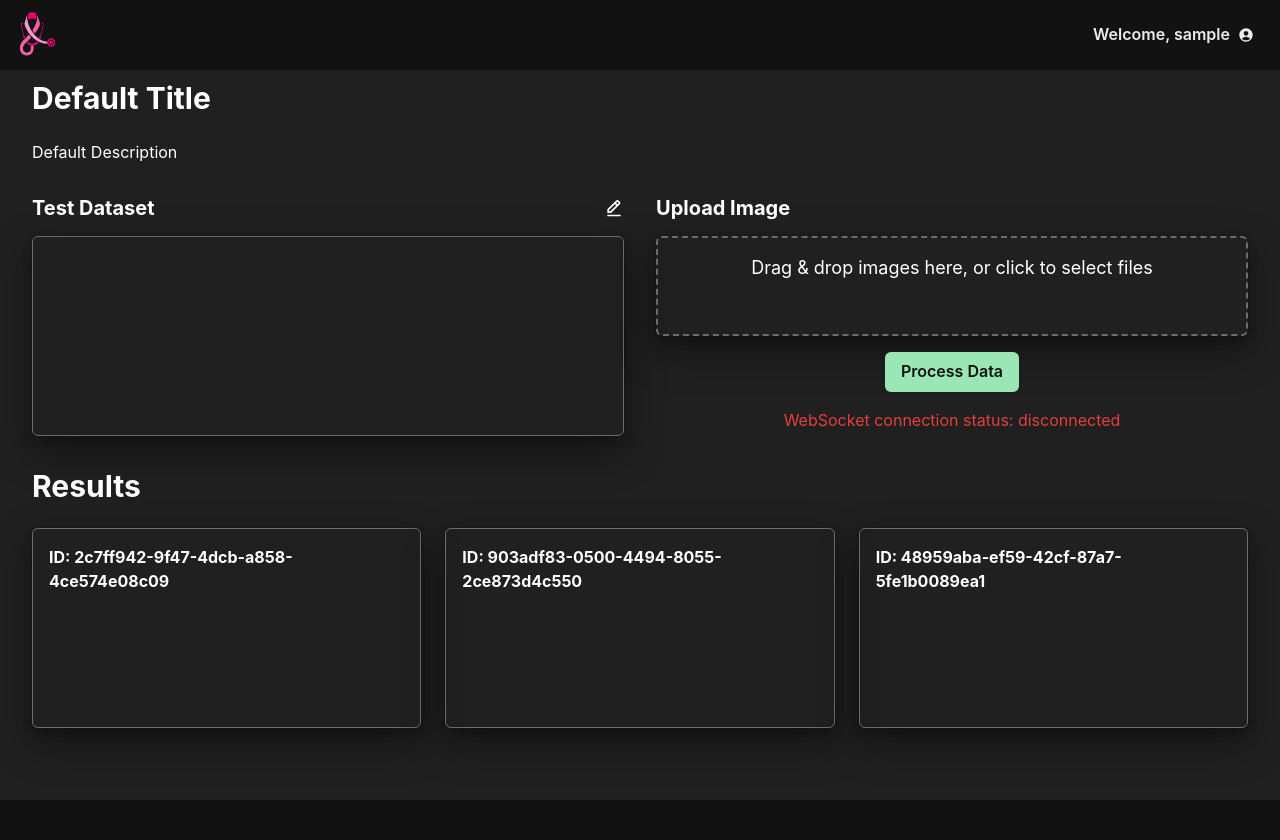
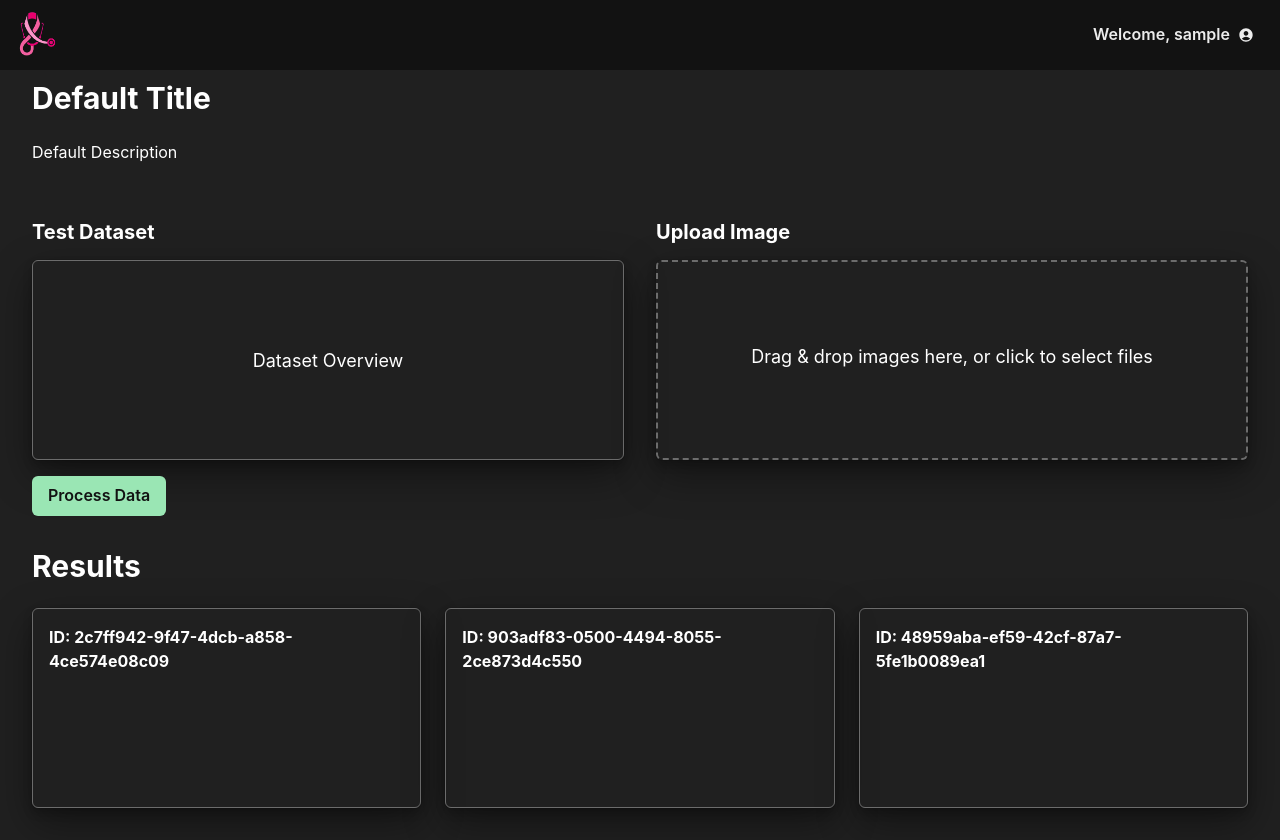
Before and after one commit to AnojAryal/CancerCellDetector-Frontend, a React (Vite) app: page /patients/1/1 in a window 1280 px wide. Before the commit the page ends 800 px from the top, so only its background shows below. Built offline with nearby package versions, Linux system fonts and the light colour scheme; sample sign-in values are in the browser's storage.

Commit message:
Detect Cncer cell component ui updated

```diff
--- a/src/components/patient/DetectCancerCell.tsx
+++ b/src/components/patient/DetectCancerCell.tsx
@@ -3,16 +3,14 @@ import {
   Button,
   Heading,
   Input,
-  SimpleGrid,
   Text,
   useColorModeValue,
-  VStack,
   HStack,
-  Icon,
+  Image,
+  Flex,
   Grid,
   GridItem,
 } from "@chakra-ui/react";
-import { BiEditAlt } from "react-icons/bi";
 import { useRef, useState } from "react";
 import { useLocation } from "react-router-dom";
 
@@ -50,8 +48,14 @@ const DetectCancerCell = () => {
     event.preventDefault();
   };
 
+  const handleClear = () => {
+    setSelectedFiles([]);
+  };
+
   return (
     <Box p={8} pt={20} bg={boxBgColor} color={textColor} minH="100vh">
+      <Flex direction="column" height="100%">
+        <Box mb={6}>
           <HStack alignItems="center" mb={6}>
             <Heading as="h1" size="lg">
               {title}
@@ -60,13 +64,14 @@ const DetectCancerCell = () => {
           <Text mb={8} fontSize="md">
             {description}
           </Text>
-      <SimpleGrid columns={{ sm: 1, md: 2 }} spacing={8}>
-        <Box>
+        </Box>
+
+        <Flex direction={{ base: "column", md: "row" }} gap={8} flex="1" mb={6}>
+          <Box flex="1" minWidth="0" height="200px">
             <HStack justifyContent="space-between" alignItems="center" mb={4}>
               <Heading as="h3" size="md" fontWeight="bold">
                 Test Dataset
               </Heading>
-            <Icon as={BiEditAlt} boxSize={5} cursor="pointer" />
             </HStack>
             <Box
               border="1px solid"
@@ -74,10 +79,15 @@ const DetectCancerCell = () => {
               borderRadius="md"
               p={4}
               boxShadow={shadowColor}
-            height="200px"
-          ></Box>
+              height="100%"
+              display="flex"
+              alignItems="center"
+              justifyContent="center"
+            >
+              <Text fontSize="lg">Dataset Overview</Text>
             </Box>
-        <Box>
+          </Box>
+          <Box flex="1" minWidth="0" height="200px">
             <HStack justifyContent="space-between" alignItems="center" mb={4}>
               <Heading as="h3" size="md" fontWeight="bold">
                 Upload Image
@@ -88,10 +98,13 @@ const DetectCancerCell = () => {
               borderColor={borderColor}
               p={4}
               borderRadius="md"
-            textAlign="center"
               boxShadow={shadowColor}
               width="100%"
-            height="100px"
+              height="100%"
+              display="flex"
+              flexDirection="column"
+              alignItems="center"
+              justifyContent="center"
               onClick={handleClick}
               onDrop={handleDrop}
               onDragOver={handleDragOver}
@@ -107,24 +120,53 @@ const DetectCancerCell = () => {
                 display="none"
                 onChange={(e) => handleFiles(e.target.files)}
               />
+              {selectedFiles.length > 0 && (
+                <>
+                  <HStack spacing={2} mt={2} wrap="wrap" mb={4}>
+                    {selectedFiles.map((file, index) => (
+                      <Box
+                        key={index}
+                        border="1px solid"
+                        borderColor={borderColor}
+                        borderRadius="md"
+                        p={2}
+                        boxShadow={shadowColor}
+                      >
+                        <Image
+                          src={URL.createObjectURL(file)}
+                          alt={`Selected ${file.name}`}
+                          boxSize="100px"
+                          objectFit="cover"
+                        />
                       </Box>
-          <VStack spacing={4} align="stretch" mt={4}>
+                    ))}
+                  </HStack>
+                </>
+              )}
+            </Box>
             {selectedFiles.length > 0 && (
-              <Box>
-                {selectedFiles.map((file, index) => (
-                  <Text key={index}>{file.name}</Text>
-                ))}
+              <Flex justifyContent="center" mt={4}>
+                <HStack spacing={4}>
+                  <Button colorScheme="green" size="sm">
+                    Upload
+                  </Button>
+                  <Button colorScheme="red" size="sm" onClick={handleClear}>
+                    Clear
+                  </Button>
+                </HStack>
+              </Flex>
+            )}
           </Box>
-            )}
-            <Button colorScheme="green" size="md" alignSelf="center">
+
+        </Flex>
+        <Flex mt={4}>
+          <HStack spacing={4}>
+            <Button colorScheme="green" mt={4} size="md">
               Process Data
             </Button>
-            <Text color="red.500" textAlign="center">
-              WebSocket connection status: disconnected
-            </Text>
-          </VStack>
-        </Box>
-      </SimpleGrid>
+          </HStack>
+        </Flex>
+
         <Box mt={8}>
           <Heading as="h2" size="lg" mb={6}>
             Results
@@ -174,6 +216,7 @@ const DetectCancerCell = () => {
             </GridItem>
           </Grid>
         </Box>
+      </Flex>
     </Box>
   );
 };
```
Lines whose indentation alone changed are shown as unchanged.
